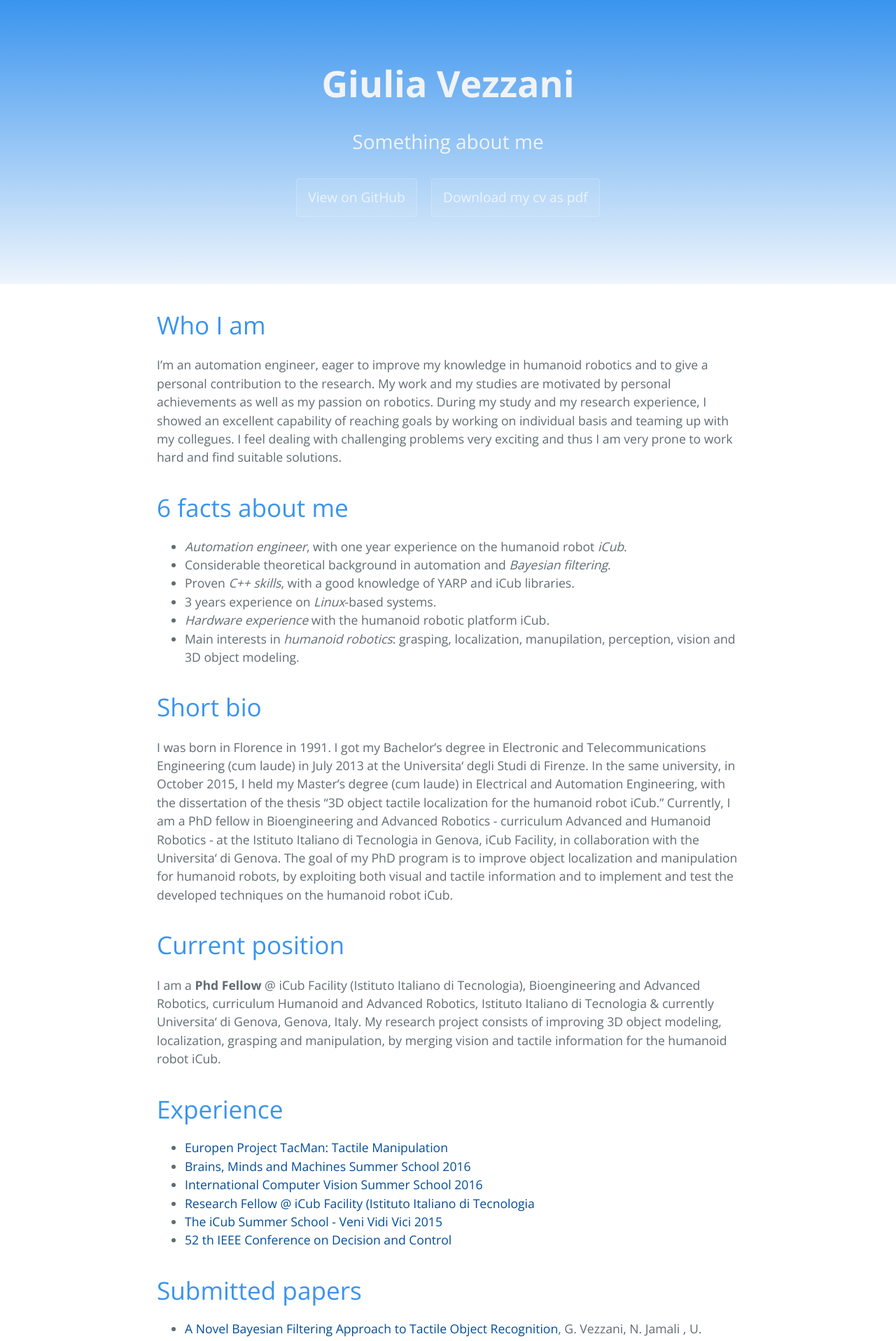
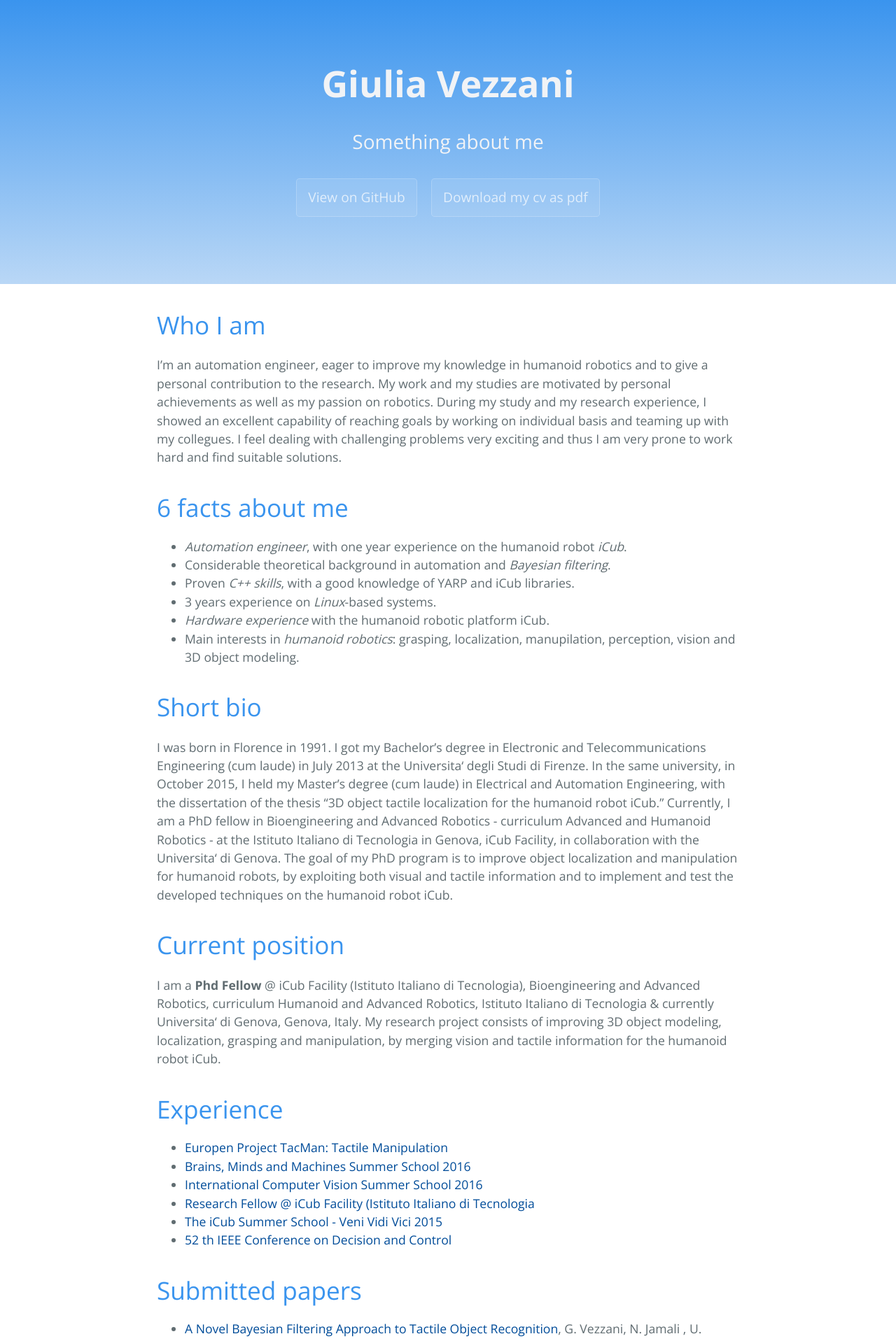
Before and after one commit to giuliavezzani/giuliavezzani_old.github.io, a Jekyll site: the page built from index.md, in a window 1280 px wide. Shown: the top 1917 px of the page at 70% size. Built offline with Jekyll 4.4.1, drawn with Linux system fonts in a browser that asks for light colours; our own code applies the rules of GitHub Pages for plain Markdown files.

Commit message:
Update variables.scss

```diff
--- a/_sass/variables.scss
+++ b/_sass/variables.scss
@@ -5,7 +5,7 @@ $medium-breakpoint: 42em;
 // Headers
 $header-heading-color: #f1f3f6;
 $header-bg-color: #3A94EE;
-$header-bg-color-secondary: #EEF5FC;
+$header-bg-color-secondary: #B9D7F6;
 
 // Text
 $section-headings-color: #3A94EE;
```
